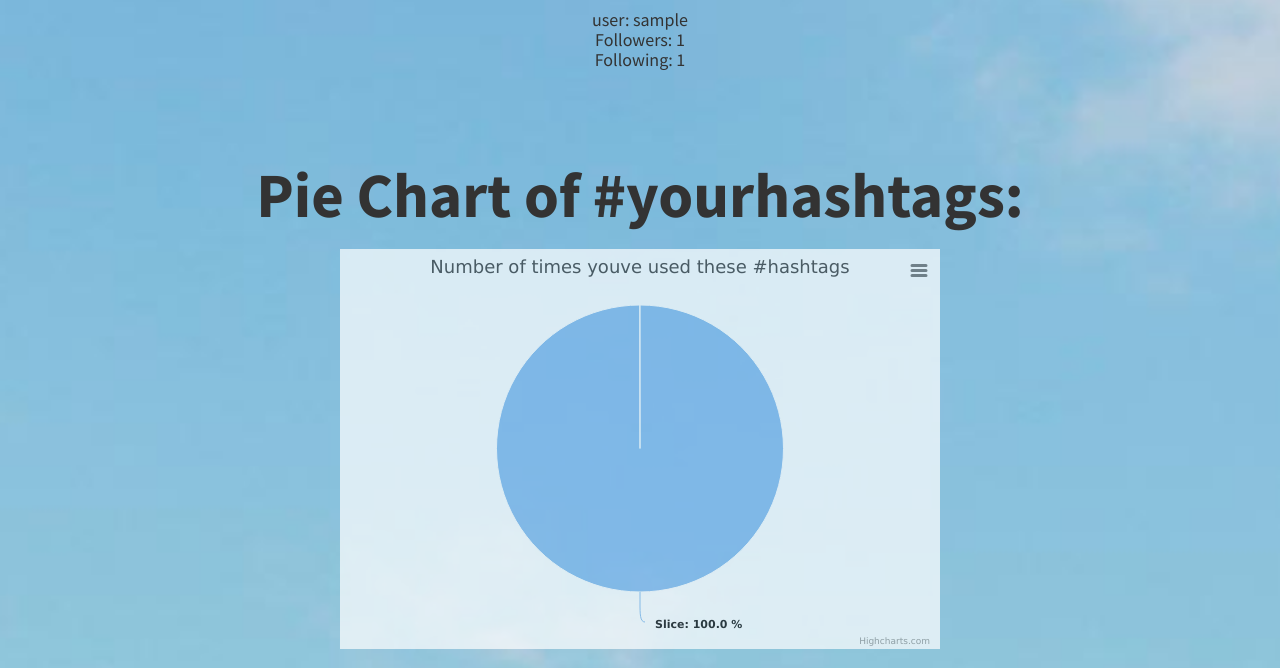
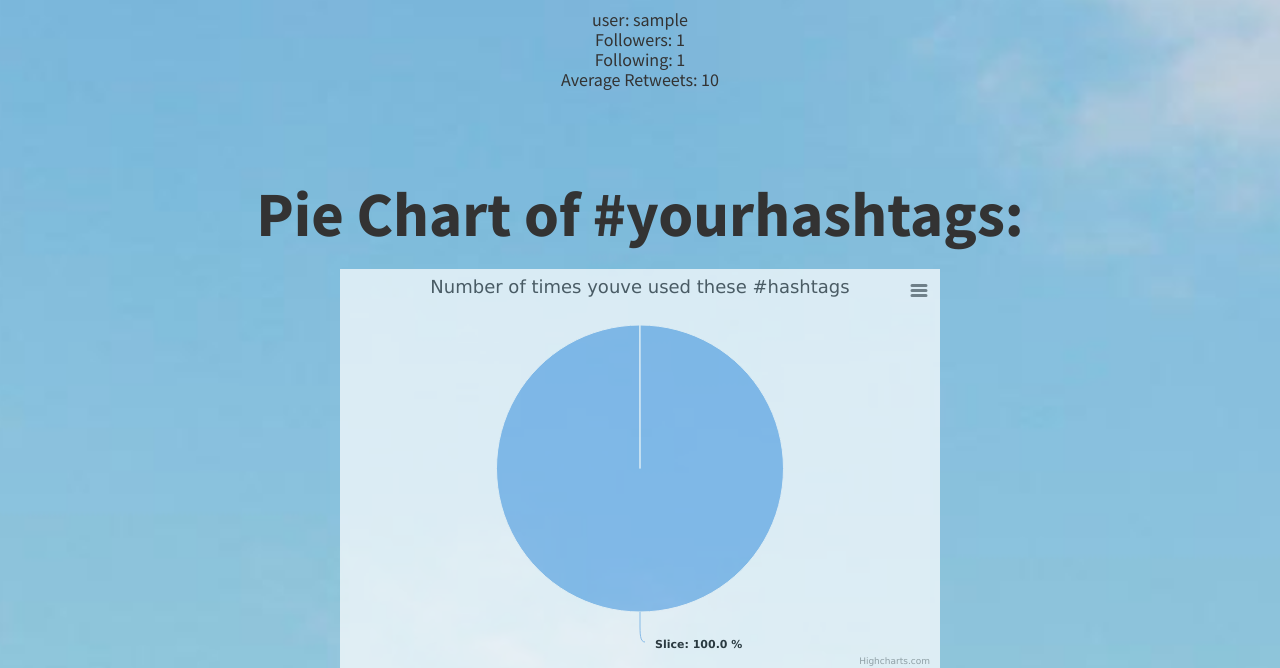
Before and after one commit to six5532one/reach, a Flask app: template templates/user.html in a window 1280 px wide. Shown: the part 309-977 px from the top of the page. Run offline with Flask 2, Linux system fonts and the light colour scheme; the template is opened without the code that fills it: most values are stand-ins (such as "Sample title", 1, 10 or a date in 2020); parts of the project's set-up code (start-up, migrations or seed data) failed here and were passed over; some libraries are stand-ins or nearby versions.

Commit message:
fixed sometng

```diff
--- a/templates/user.html
+++ b/templates/user.html
@@ -25,7 +25,8 @@
              <img class="circular" align="center" src='{{big_url}}' height="200" width="200">
              <h4>user: {{user_handle}}<br>
                 Followers: {{followers_count}} <br>
-                Following: {{following_count}}</h4>
+                Following: {{following_count}}<br>
+                Average Retweets: {{average}}</h4>
 
 <br<br><br><br>
 <br<br><br><br>
```
